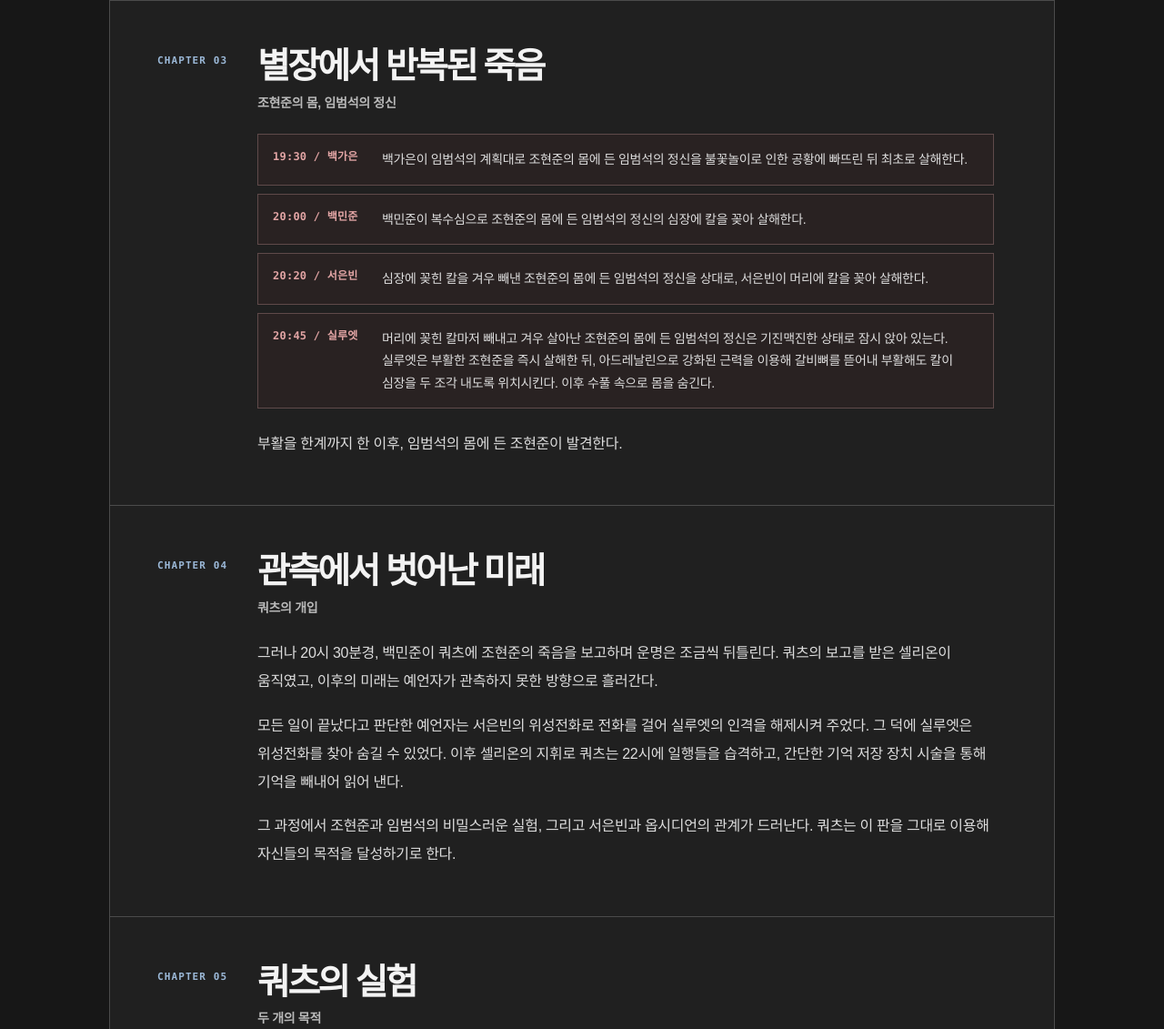
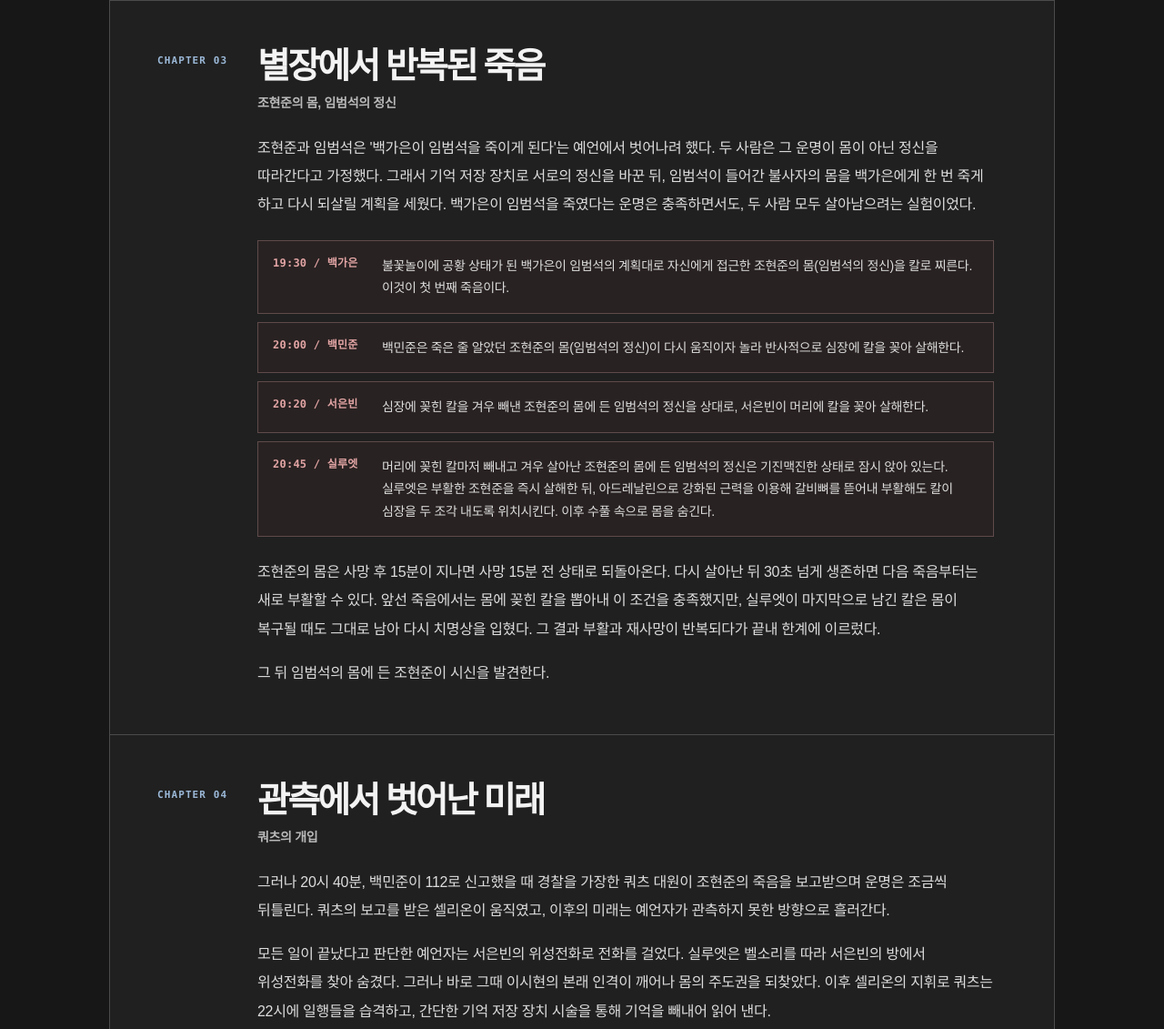
Before and after one commit to mink5228627-star/Immortalresult, a plain HTML site: page case.html in a window 1280 px wide. Shown: the part 1242-2373 px from the top of the page at 91% size. Drawn offline with Linux system fonts and the light colour scheme.

Commit message:
Align Immortal story explanation with final profiles and evidence

```diff
--- a/case.html
+++ b/case.html
@@ -794,14 +794,15 @@
               </div>
             </div>
             <div class="chapter-text">
+              <p>조현준과 임범석은 '백가은이 임범석을 죽이게 된다'는 예언에서 벗어나려 했다. 두 사람은 그 운명이 몸이 아닌 정신을 따라간다고 가정했다. 그래서 기억 저장 장치로 서로의 정신을 바꾼 뒤, 임범석이 들어간 불사자의 몸을 백가은에게 한 번 죽게 하고 다시 되살릴 계획을 세웠다. 백가은이 임범석을 죽였다는 운명은 충족하면서도, 두 사람 모두 살아남으려는 실험이었다.</p>
               <div class="death-log">
                 <article class="death-card">
                   <div class="death-time">19:30 / 백가은</div>
-                  <p>백가은이 임범석의 계획대로 조현준의 몸에 든 임범석의 정신을 불꽃놀이로 인한 공황에 빠뜨린 뒤 최초로 살해한다.</p>
+                  <p>불꽃놀이에 공황 상태가 된 백가은이 임범석의 계획대로 자신에게 접근한 조현준의 몸(임범석의 정신)을 칼로 찌른다. 이것이 첫 번째 죽음이다.</p>
                 </article>
                 <article class="death-card">
                   <div class="death-time">20:00 / 백민준</div>
-                  <p>백민준이 복수심으로 조현준의 몸에 든 임범석의 정신의 심장에 칼을 꽂아 살해한다.</p>
+                  <p>백민준은 죽은 줄 알았던 조현준의 몸(임범석의 정신)이 다시 움직이자 놀라 반사적으로 심장에 칼을 꽂아 살해한다.</p>
                 </article>
                 <article class="death-card">
                   <div class="death-time">20:20 / 서은빈</div>
@@ -812,7 +813,8 @@
                   <p>머리에 꽂힌 칼마저 빼내고 겨우 살아난 조현준의 몸에 든 임범석의 정신은 기진맥진한 상태로 잠시 앉아 있는다. 실루엣은 부활한 조현준을 즉시 살해한 뒤, 아드레날린으로 강화된 근력을 이용해 갈비뼈를 뜯어내 부활해도 칼이 심장을 두 조각 내도록 위치시킨다. 이후 수풀 속으로 몸을 숨긴다.</p>
                 </article>
               </div>
-              <p>부활을 한계까지 한 이후, 임범석의 몸에 든 조현준이 발견한다.</p>
+              <p>조현준의 몸은 사망 후 15분이 지나면 사망 15분 전 상태로 되돌아온다. 다시 살아난 뒤 30초 넘게 생존하면 다음 죽음부터는 새로 부활할 수 있다. 앞선 죽음에서는 몸에 꽂힌 칼을 뽑아내 이 조건을 충족했지만, 실루엣이 마지막으로 남긴 칼은 몸이 복구될 때도 그대로 남아 다시 치명상을 입혔다. 그 결과 부활과 재사망이 반복되다가 끝내 한계에 이르렀다.</p>
+              <p>그 뒤 임범석의 몸에 든 조현준이 시신을 발견한다.</p>
             </div>
           </section>
 
@@ -825,8 +827,8 @@
               </div>
             </div>
             <div class="chapter-text">
-              <p>그러나 20시 30분경, 백민준이 쿼츠에 조현준의 죽음을 보고하며 운명은 조금씩 뒤틀린다. 쿼츠의 보고를 받은 셀리온이 움직였고, 이후의 미래는 예언자가 관측하지 못한 방향으로 흘러간다.</p>
-              <p>모든 일이 끝났다고 판단한 예언자는 서은빈의 위성전화로 전화를 걸어 실루엣의 인격을 해제시켜 주었다. 그 덕에 실루엣은 위성전화를 찾아 숨길 수 있었다. 이후 셀리온의 지휘로 쿼츠는 22시에 일행들을 습격하고, 간단한 기억 저장 장치 시술을 통해 기억을 빼내어 읽어 낸다.</p>
+              <p>그러나 20시 40분, 백민준이 112로 신고했을 때 경찰을 가장한 쿼츠 대원이 조현준의 죽음을 보고받으며 운명은 조금씩 뒤틀린다. 쿼츠의 보고를 받은 셀리온이 움직였고, 이후의 미래는 예언자가 관측하지 못한 방향으로 흘러간다.</p>
+              <p>모든 일이 끝났다고 판단한 예언자는 서은빈의 위성전화로 전화를 걸었다. 실루엣은 벨소리를 따라 서은빈의 방에서 위성전화를 찾아 숨겼다. 그러나 바로 그때 이시현의 본래 인격이 깨어나 몸의 주도권을 되찾았다. 이후 셀리온의 지휘로 쿼츠는 22시에 일행들을 습격하고, 간단한 기억 저장 장치 시술을 통해 기억을 빼내어 읽어 낸다.</p>
               <p>그 과정에서 조현준과 임범석의 비밀스러운 실험, 그리고 서은빈과 옵시디언의 관계가 드러난다. 쿼츠는 이 판을 그대로 이용해 자신들의 목적을 달성하기로 한다.</p>
             </div>
           </section>
```
